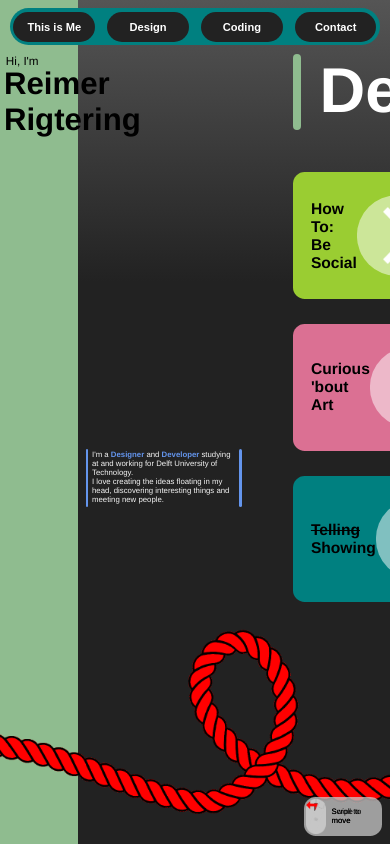
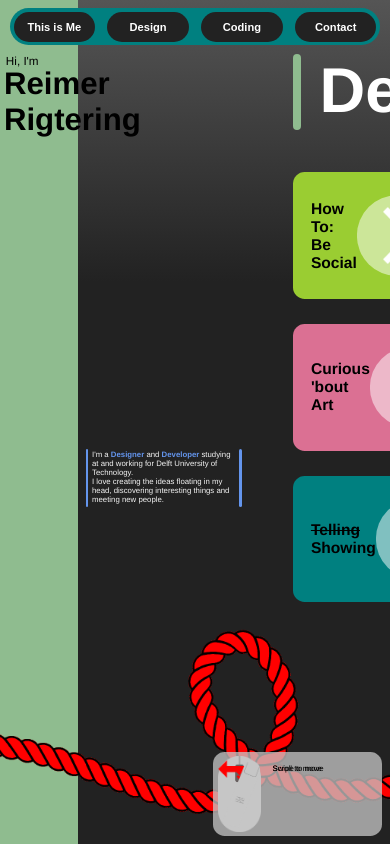
Before and after one commit to reimerrigtering/Portfolio, a plain HTML site: page index.html in a window 390 px wide. Both pictures are taken after a click on the button "This is Me". Shown: the top 844 px of the page. Drawn offline with Linux system fonts and the light colour scheme.

Commit message:
Fixed viewport sizing issues on mobile devices

```diff
--- a/index.html
+++ b/index.html
@@ -2,7 +2,7 @@
 <html lang="en">
 <head>
     <meta charset="UTF-8">
-    <meta name="viewport" content="height=device-height, user-scalable=no" />
+    <meta name="viewport" content="height=device-height, user-scalable=no, initial-scale=1.0" />
     <title>Reimer Rigtering</title>
     <link rel="icon" href="imgs/general/protfolioIcon.png">
     <link rel="stylesheet" href="styles.css">
--- a/styles.css
+++ b/styles.css
@@ -1,5 +1,6 @@
 :root {
-    --nav-height: min(7vh, 9.5vw);
+    --nav-height: min(7dvh, 9.5dvw);
+    --nav-width: min(95dvw, 10 * var(--nav-height));
 }
 html {
     overflow: hidden;
@@ -11,6 +12,8 @@ body {
     background-size: 100% 100vh;
     background-repeat: no-repeat;
     margin: 0;
+    height: 100dvh;
+    width: 100dvw;
 }
 
 /*Fade Animation*/
@@ -63,10 +66,10 @@ body {
     position: absolute;
     background-color: rgba(200, 200, 200, 0.75);
     border-radius: 3vw;
-    width: 20vw;
+    width: 20dvmax;
     aspect-ratio: 2 / 1;
     bottom: 2vw;
-    left: 78vw;
+    right: 2vw;
     z-index: 200;
     opacity: 0;
 }
@@ -115,9 +118,9 @@ body {
     justify-content: center;
     gap: 3.33%;
     height: var(--nav-height);
-    aspect-ratio: 10 / 1;
-    top: 1vh;
-    left: calc(50vw - 5 * var(--nav-height));
+    width: var(--nav-width);
+    top: 1dvh;
+    left: calc(50dvw - 0.5 * var(--nav-width));
     background-color: teal;
     border-radius: 30px;
     z-index: 10;
@@ -558,7 +561,6 @@ body {
     max-width: 10%;
     max-height: 100%;
     aspect-ratio: 1 / 1;
-    forced-color-adjust: none;
     z-index: 6;
 }
 .proficiencyBar {
```
